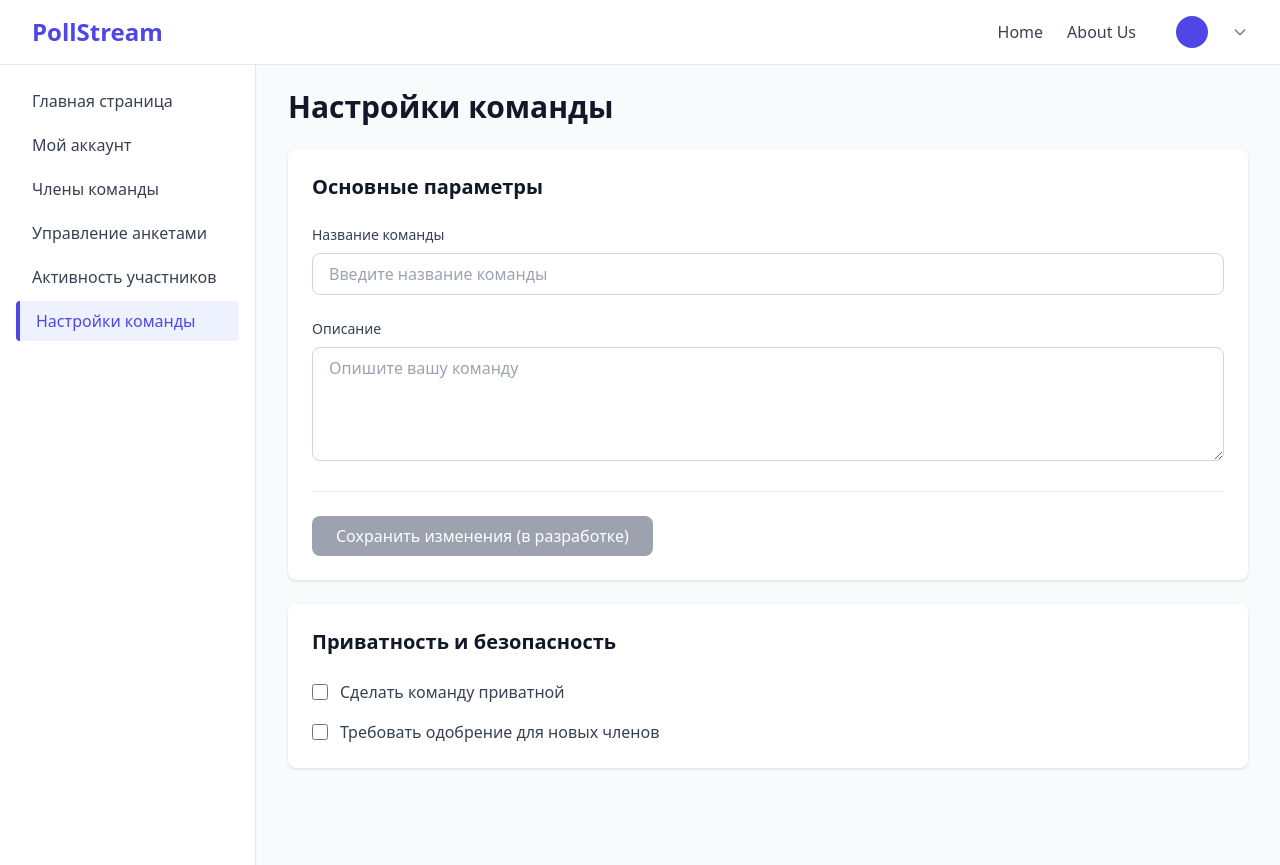
After one commit to Quixar/PollStream, a Django app: page /dashboard/settings/ in a window 1280 px wide. The commit adds this page. Run offline with Django 4.2, Linux system fonts and the light colour scheme; some libraries are stand-ins or nearby versions.

Commit message:
Added user page and updated the rest of the files

```diff
--- /dev/null
+++ b/polls/templates/polls/dashboard_base.html
@@ -0,0 +1,85 @@
+<!DOCTYPE html>
+{% load static %}
+<html lang="ru">
+<head>
+    <meta charset="UTF-8">
+    <meta name="viewport" content="width=device-width, initial-scale=1.0">
+    <title>{% block title %}Dashboard - PollStream{% endblock %}</title>
+    <script src="https://cdn.tailwindcss.com"></script>
+    {% block extra_css %}{% endblock %}
+</head>
+<body class="bg-gray-50 text-gray-800">
+
+<!-- Header -->
+<header class="bg-white border-b shadow-sm">
+    <div class="max-w-full mx-auto px-8 h-16 flex items-center justify-between">
+        <div class="font-bold text-indigo-600 text-2xl">PollStream</div>
+
+        <nav class="flex items-center gap-6">
+            <a href="{% url 'index' %}" class="text-base text-gray-700 hover:text-indigo-600 transition">Home</a>
+            <a href="#" class="text-base text-gray-700 hover:text-indigo-600 transition">About Us</a>
+            <div class="flex items-center gap-3 ml-4 relative">
+                <button type="button" class="flex items-center gap-3 cursor-pointer" id="user-menu-button">
+                    <div class="w-8 h-8 bg-indigo-600 text-white rounded-full flex items-center justify-center text-sm font-bold">
+                        {{ request.user.username|first|upper }}
+                    </div>
+                    <span class="text-base text-gray-700">{{ request.user.get_full_name|default:request.user.username }}</span>
+                    <svg class="w-4 h-4 text-gray-500" fill="none" stroke="currentColor" viewBox="0 0 24 24">
+                        <path stroke-linecap="round" stroke-linejoin="round" stroke-width="2" d="M19 9l-7 7-7-7"></path>
+                    </svg>
+                </button>
+                <div class="absolute top-full right-0 mt-2 w-56 bg-white border border-gray-200 rounded-lg shadow-lg z-50 hidden" id="user-dropdown">
+                    <div class="py-2">
+                        <a href="{% url 'dashboard_home' %}" class="block px-4 py-2 text-sm text-gray-700 hover:bg-gray-100">Главная страница</a>
+                        <a href="{% url 'dashboard_profile' %}" class="block px-4 py-2 text-sm text-gray-700 hover:bg-gray-100">Мой аккаунт</a>
+                        <a href="{% url 'dashboard_team' %}" class="block px-4 py-2 text-sm text-gray-700 hover:bg-gray-100">Члены команды</a>
+                        <a href="{% url 'dashboard_forms' %}" class="block px-4 py-2 text-sm text-gray-700 hover:bg-gray-100">Управление анкетами</a>
+                        <a href="{% url 'dashboard_activity' %}" class="block px-4 py-2 text-sm text-gray-700 hover:bg-gray-100">Активность участников</a>
+                        <a href="{% url 'dashboard_settings' %}" class="block px-4 py-2 text-sm text-gray-700 hover:bg-gray-100">Настройки команды</a>
+                        <div class="border-t my-1"></div>
+                        <a href="#" class="block px-4 py-2 text-sm text-gray-700 hover:bg-gray-100">Sign out</a>
+                    </div>
+                </div>
+            </div>
+        </nav>
+    </div>
+</header>
+
+<!-- Main Layout: Sidebar + Content -->
+<div class="flex h-screen bg-gray-50">
+    <!-- Sidebar -->
+    <aside class="w-64 bg-white border-r border-gray-200 shadow-sm">
+        <nav class="p-4 space-y-1">
+            <a href="{% url 'index' %}" class="{% if request.resolver_match.url_name == 'dashboard_home' %}bg-indigo-50 text-indigo-600 border-l-4 border-indigo-600{% else %}text-gray-700 hover:bg-gray-50{% endif %} block px-4 py-2 rounded transition">
+                <span class="font-medium">Главная страница</span>
+            </a>
+            <a href="{% url 'dashboard_profile' %}" class="{% if request.resolver_match.url_name == 'dashboard_profile' %}bg-indigo-50 text-indigo-600 border-l-4 border-indigo-600{% else %}text-gray-700 hover:bg-gray-50{% endif %} block px-4 py-2 rounded transition">
+                <span class="font-medium">Мой аккаунт</span>
+            </a>
+            <a href="{% url 'dashboard_team' %}" class="{% if request.resolver_match.url_name == 'dashboard_team' %}bg-indigo-50 text-indigo-600 border-l-4 border-indigo-600{% else %}text-gray-700 hover:bg-gray-50{% endif %} block px-4 py-2 rounded transition">
+                <span class="font-medium">Члены команды</span>
+            </a>
+            <a href="{% url 'dashboard_forms' %}" class="{% if request.resolver_match.url_name == 'dashboard_forms' %}bg-indigo-50 text-indigo-600 border-l-4 border-indigo-600{% else %}text-gray-700 hover:bg-gray-50{% endif %} block px-4 py-2 rounded transition">
+                <span class="font-medium">Управление анкетами</span>
+            </a>
+            <a href="{% url 'dashboard_activity' %}" class="{% if request.resolver_match.url_name == 'dashboard_activity' %}bg-indigo-50 text-indigo-600 border-l-4 border-indigo-600{% else %}text-gray-700 hover:bg-gray-50{% endif %} block px-4 py-2 rounded transition">
+                <span class="font-medium">Активность участников</span>
+            </a>
+            <a href="{% url 'dashboard_settings' %}" class="{% if request.resolver_match.url_name == 'dashboard_settings' %}bg-indigo-50 text-indigo-600 border-l-4 border-indigo-600{% else %}text-gray-700 hover:bg-gray-50{% endif %} block px-4 py-2 rounded transition">
+                <span class="font-medium">Настройки команды</span>
+            </a>
+        </nav>
+    </aside>
+
+    <!-- Content -->
+    <main class="flex-1 overflow-y-auto">
+        <div class="max-w-6xl mx-auto px-8 py-6">
+            {% block content %}{% endblock %}
+        </div>
+    </main>
+</div>
+
+<script src="{% static 'polls/js/base.js' %}" defer></script>
+{% block extra_js %}{% endblock %}
+</body>
+</html>
--- /dev/null
+++ b/polls/templates/polls/dashboard_settings.html
@@ -0,0 +1,45 @@
+{% extends 'polls/dashboard_base.html' %}
+
+{% block title %}Настройки команды - PollStream{% endblock %}
+
+{% block content %}
+<div class="space-y-6">
+    <h1 class="text-3xl font-bold text-gray-900">Настройки команды</h1>
+
+    <div class="bg-white rounded-lg shadow p-6">
+        <h2 class="text-xl font-semibold text-gray-900 mb-6">Основные параметры</h2>
+
+        <form class="space-y-6">
+            <div>
+                <label class="block text-sm font-medium text-gray-700 mb-2">Название команды</label>
+                <input type="text" placeholder="Введите название команды" class="w-full px-4 py-2 border border-gray-300 rounded-lg text-gray-800 placeholder-gray-400" />
+            </div>
+
+            <div>
+                <label class="block text-sm font-medium text-gray-700 mb-2">Описание</label>
+                <textarea rows="4" placeholder="Опишите вашу команду" class="w-full px-4 py-2 border border-gray-300 rounded-lg text-gray-800 placeholder-gray-400"></textarea>
+            </div>
+
+            <div class="border-t pt-6">
+                <button type="button" disabled class="px-6 py-2 bg-gray-400 text-white rounded-lg font-medium cursor-not-allowed">Сохранить изменения (в разработке)</button>
+            </div>
+        </form>
+    </div>
+
+    <div class="bg-white rounded-lg shadow p-6">
+        <h2 class="text-xl font-semibold text-gray-900 mb-6">Приватность и безопасность</h2>
+
+        <div class="space-y-4">
+            <label class="flex items-center">
+                <input type="checkbox" class="w-4 h-4 rounded border-gray-300" />
+                <span class="ml-3 text-gray-700">Сделать команду приватной</span>
+            </label>
+
+            <label class="flex items-center">
+                <input type="checkbox" class="w-4 h-4 rounded border-gray-300" />
+                <span class="ml-3 text-gray-700">Требовать одобрение для новых членов</span>
+            </label>
+        </div>
+    </div>
+</div>
+{% endblock %}
--- a/polls/urls.py
+++ b/polls/urls.py
@@ -6,4 +6,13 @@ urlpatterns = [
     path('create-survey/', views.create_survey, name='create_survey'),
     path('login/', views.login_view, name='login'),
     path('register/', views.register_view, name='register'),
+    path('profile/', views.profile, name='profile'),
+
+    # Dashboard routes
+    path('dashboard/', views.dashboard_home, name='dashboard_home'),
+    path('dashboard/profile/', views.dashboard_profile, name='dashboard_profile'),
+    path('dashboard/team/', views.dashboard_team, name='dashboard_team'),
+    path('dashboard/forms/', views.dashboard_forms, name='dashboard_forms'),
+    path('dashboard/activity/', views.dashboard_activity, name='dashboard_activity'),
+    path('dashboard/settings/', views.dashboard_settings, name='dashboard_settings'),
 ]
--- a/polls/views.py
+++ b/polls/views.py
@@ -141,3 +141,36 @@ def login_view(request):
 
 def register_view(request):
     return render(request, 'polls/register.html')
+
+def profile(request):
+    # Mock data for profile page
+    user_data = {
+        'username': 'John Doe',
+        'email': 'john.doe@example.com',
+        'surveys_count': 5
+    }
+    return render(request, 'polls/profile.html', {'user': user_data})
+
+# Dashboard views
+def dashboard_home(request):
+    return render(request, 'polls/dashboard_home.html')
+
+
+def dashboard_profile(request):
+    return render(request, 'polls/dashboard_profile.html')
+
+
+def dashboard_team(request):
+    return render(request, 'polls/dashboard_team.html')
+
+
+def dashboard_forms(request):
+    return render(request, 'polls/dashboard_forms.html')
+
+
+def dashboard_activity(request):
+    return render(request, 'polls/dashboard_activity.html')
+
+
+def dashboard_settings(request):
+    return render(request, 'polls/dashboard_settings.html')
```
Also changed, not shown: polls/static/polls/js/base.js (+37 -4 lines), polls/templates/polls/base.html (+22 -4 lines), polls/templates/polls/dashboard_activity.html (added, +36 -0 lines), polls/templates/polls/dashboard_forms.html (added, +23 -0 lines), polls/templates/polls/dashboard_home.html (added, +34 -0 lines), polls/templates/polls/dashboard_profile.html (added, +52 -0 lines), polls/templates/polls/dashboard_team.html (added, +37 -0 lines), polls/templates/polls/profile.html (added, +39 -0 lines), db.sqlite3.
